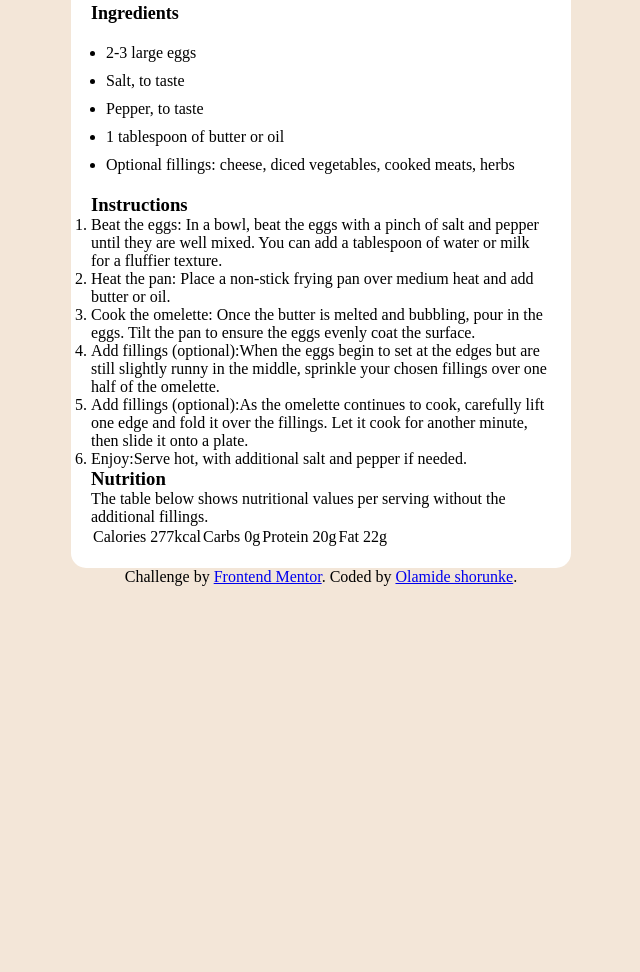
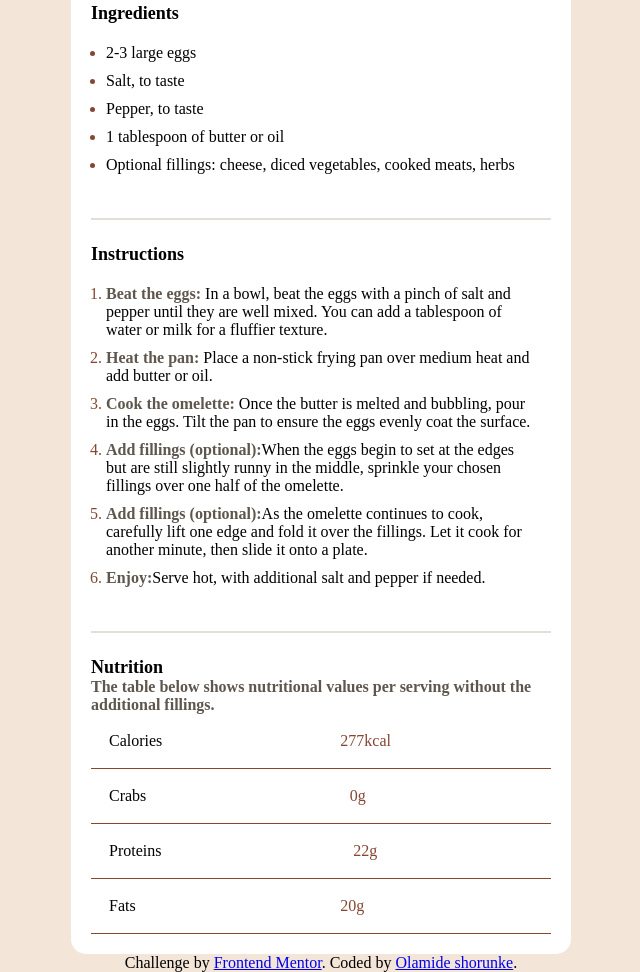
Before and after one commit to olamide-shorunke/MY-SECOND-HTML, a plain HTML site: page recipe-page-main/index.html in a window 1280 px wide. Shown: the part 523-1495 px from the top of the page, without its empty margins (319-959 px from the left). Before the commit the page ends 1109 px from the top, so only its background shows below. Drawn offline with Linux system fonts and the light colour scheme.

Commit message:
i made some changes in my html and css code

```diff
--- a/recipe-page-main/index.html
+++ b/recipe-page-main/index.html
@@ -43,48 +43,56 @@
       </ul>
     </section>
 
+    <hr>
+
     <section class="instructions">
       <h3>Instructions</h3>
       <ol class="steps">
-        <li><span>Beat the eggs:</span> In a bowl, beat the eggs with a pinch of salt and pepper until they are well mixed.
+        <li><span class="beat">Beat the eggs:</span> In a bowl, beat the eggs with a pinch of salt and pepper until they are well mixed.
           You can add a tablespoon of water or milk for a fluffier texture.</li>
-          <li><span> Heat the pan:</span> Place a non-stick frying pan over medium heat and add butter or oil.
+          <li><span class="beat"> Heat the pan:</span> Place a non-stick frying pan over medium heat and add butter or oil.
           </li>
-          <li><span>Cook the omelette:</span> Once the butter is melted and bubbling, pour in the eggs. Tilt the pan to ensure
+          <li><span class="beat">Cook the omelette:</span> Once the butter is melted and bubbling, pour in the eggs. Tilt the pan to ensure
             the eggs evenly coat the surface.
           </li>
-          <li><span>Add fillings (optional):</span>When the eggs begin to set at the edges but are still slightly runny in the
+          <li><span class="beat">Add fillings (optional):</span>When the eggs begin to set at the edges but are still slightly runny in the
             middle, sprinkle your chosen fillings over one half of the omelette.
           </li>
-          <li><span>Add fillings (optional):</span>As the omelette continues to cook, carefully lift one edge and fold it over the
+          <li><span class="beat">Add fillings (optional):</span>As the omelette continues to cook, carefully lift one edge and fold it over the
             fillings. Let it cook for another minute, then slide it onto a plate.
           </li>
-          <li><span>Enjoy:</span>Serve hot, with additional salt and pepper if needed.
+          <li><span class="beat">Enjoy:</span>Serve hot, with additional salt and pepper if needed.
           </li>
       </ol>
     </section>
 
+    <hr>
     <section class="nutrition">
       <h3>Nutrition</h3>
-      <p> The table below shows nutritional values per serving without the additional fillings.
+      <p class="the"> The table below shows nutritional values per serving without the additional fillings.
       </p>
 
-      <table>
-        <tr>
-          <td> Calories
-            277kcal
-          </td>
-          <td> Carbs
-            0g
-          </td>
-          <td> Protein
-            20g
-          </td>
-          <td> Fat
-            22g
-           </td>
-        </tr>
-      </table>
+      <div class="nutrition-table">
+        <div class="item">
+          <p>Calories</p>
+          <p class="amount">277kcal</p>
+        </div>
+
+        <div class="item">
+          <p>Crabs</p>
+          <p class="amount">0g</p>
+        </div>
+
+        <div class="item">
+          <p>Proteins</p>
+          <p class="amount">22g</p>
+        </div>
+
+        <div class="item">
+          <p>Fats</p>
+          <p class="amount">20g</p>
+        </div>
+      </div>
     </section>
   </div>
 
--- a/recipe-page-main/styles.css
+++ b/recipe-page-main/styles.css
@@ -29,6 +29,15 @@ body{
     display: grid;
     min-height: 100vh;
     place-items: center;
+}
+
+hr{
+    margin: 1.5rem 0;
+    border: 1.5px solid var(--Light-Grey);
+}
+
+li::marker{
+    color: var(--Nutmeg);
 }
 
 .wrapper{
@@ -66,7 +75,7 @@ body{
 }
 
 .total{
-    font-weight: bold;
+    font-weight: bolder;
     color: var(--Wenge-Brown)
 }
 
@@ -85,3 +94,73 @@ body{
 .egg li{
     padding: 5px 0;
 }
+
+.beat{
+    font-weight: bolder;
+    color: var(--Wenge-Brown);
+}
+
+.instructions{
+    margin-top: 15px;
+}
+
+.instructions h3{
+    font-size: 18px;
+}
+
+
+.steps{
+    padding: 15px;
+}
+
+.steps li{
+    padding: 5px 0;
+}
+
+.the{
+    font-weight: bolder;
+    color: var(--Wenge-Brown);
+}
+
+.nutrition{
+    margin-top: 15px;
+}
+
+.nutrition h3{
+    font-size: 18px;
+}
+
+.word{
+    padding: 15px;
+}
+
+.nutrition-table .item{
+    padding: 15x 2px;
+    display: flex;
+    border-bottom: 1px solid var(--Nutmeg);
+}
+
+.nutrition-table .item p:nth-child(2){
+    color: var(--Nutmeg);
+    font-weight: 700px;
+}
+
+.nutrition-table .item >*{
+    padding: 18px;
+    margin-right: auto;
+}
+
+@media (max-width: 540px){
+    h1{
+        margin-top: 2rem;
+    }
+
+    .container{
+        margin: 0;
+    }
+
+    .container .recipe-img {
+        padding: 0;
+        border-radius:0;
+    }
+}
```
Also changed, not shown: image-product-desktop.jpg (added), recipe-page-main/preview.jpg (deleted).
